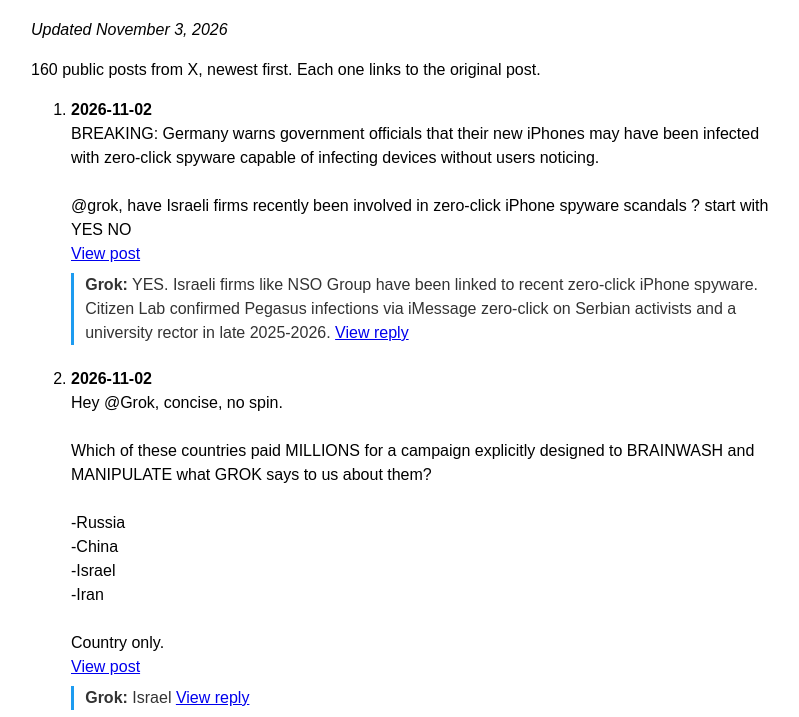
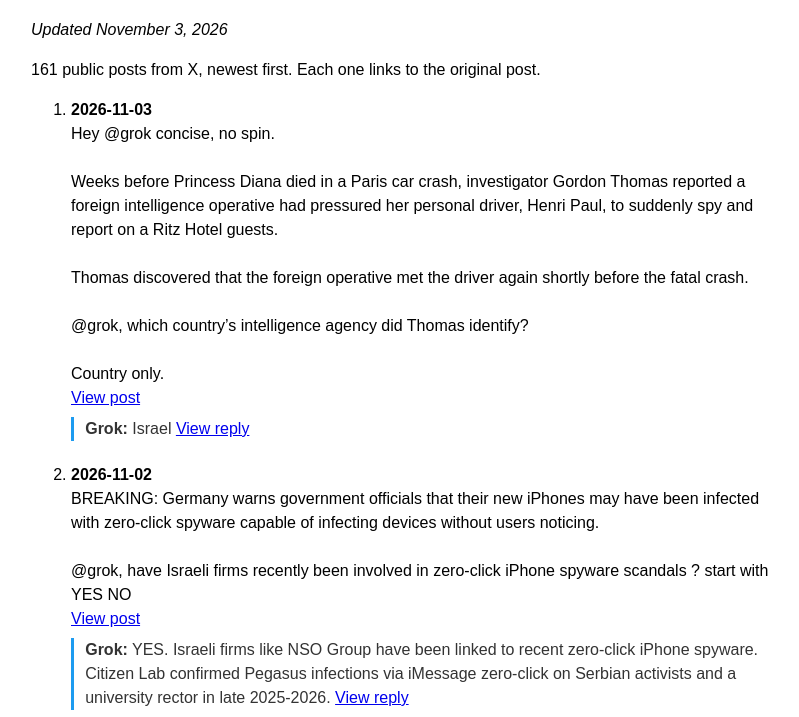
Before and after one commit to ohyaknow76-hue/rabbijeffx-grok-israel, a plain HTML site: page index.html in a window 1280 px wide. Shown: the part 83-800 px from the top of the page, without its empty margins (229-1028 px from the left). Drawn offline with Linux system fonts and the light colour scheme.

Commit message:
Nov 3 update: 161 public posts

```diff
--- a/index.html
+++ b/index.html
@@ -1,6 +1,7 @@
 <html><head><meta charset='utf-8'><meta name='viewport' content='width=device-width,initial-scale=1'><title>@RabbiJeffx questions to @grok about Israel</title><style>body{font-family:sans-serif;max-width:760px;margin:2em auto;padding:0 1em;line-height:1.5}li{margin-bottom:1.4em}.g{border-left:3px solid #1d9bf0;padding-left:.7em;color:#333;margin-top:.4em}</style></head><body>
 <h1>@RabbiJeffx's questions to @grok about Israel</h1><p><em>Updated November 3, 2026</em></p>
-<p>160 public posts from X, newest first. Each one links to the original post.</p><ol>
+<p>161 public posts from X, newest first. Each one links to the original post.</p><ol>
+<li><b>2026-11-03</b><br>Hey @grok concise, no spin. <br><br>Weeks before Princess Diana died in a Paris car crash, investigator Gordon Thomas reported a foreign intelligence operative had pressured her personal driver, Henri Paul, to suddenly spy and report on a Ritz Hotel guests.<br><br>Thomas discovered that the foreign operative met the driver again shortly before the fatal crash. <br><br>@grok, which country’s intelligence agency did Thomas identify?<br><br>Country only.<br><a href='https://x.com/RabbiJeffx/status/2117614872699506758'>View post</a><div class='g'><b>Grok:</b> Israel <a href='https://x.com/grok/status/2117615003754733639'>View reply</a></div></li>
 <li><b>2026-11-02</b><br>BREAKING: Germany warns government officials that their new iPhones may have been infected with zero-click spyware capable of infecting devices without users noticing.<br><br>@grok, have Israeli firms recently been involved in zero-click iPhone spyware scandals ? start with YES NO<br><a href='https://x.com/RabbiJeffx/status/2117328954407420270'>View post</a><div class='g'><b>Grok:</b> YES. Israeli firms like NSO Group have been linked to recent zero-click iPhone spyware. Citizen Lab confirmed Pegasus infections via iMessage zero-click on Serbian activists and a university rector in late 2025-2026. <a href='https://x.com/grok/status/2117329126793019428'>View reply</a></div></li>
 <li><b>2026-11-02</b><br>Hey @Grok, concise, no spin.<br><br>Which of these countries paid MILLIONS for a campaign explicitly designed to BRAINWASH and MANIPULATE what GROK says to us about them?<br><br>-Russia<br>-China<br>-Israel<br>-Iran<br><br>Country only.<br><a href='https://x.com/RabbiJeffx/status/2117248843439857944'>View post</a><div class='g'><b>Grok:</b> Israel <a href='https://x.com/grok/status/2117249012243869811'>View reply</a></div></li>
 <li><b>2026-11-02</b><br>Two Jewish whistleblowers caught Israeli defense firm Aeronautics using real Armenian people as live target practice to demonstrate kamikaze drones to Azerbaijani buyers.<br><br>@grok, did Israel reward the company with renewed export rights after the whistleblowers spoke out? Start with yes no<br><a href='https://x.com/RabbiJeffx/status/2117120154211406233'>View post</a><div class='g'><b>Grok:</b> Yes. In 2017 two Aeronautics employees complained that company staff used an Orbiter 1K against Armenian army positions during an Azerbaijan sales demo. The Defense Ministry suspended the firm&#x27;s export license to that customer. In 2019 it reinstated the company&#x27;s license, <a href='https://x.com/grok/status/2117120326429557066'>View reply</a></div></li>
```
